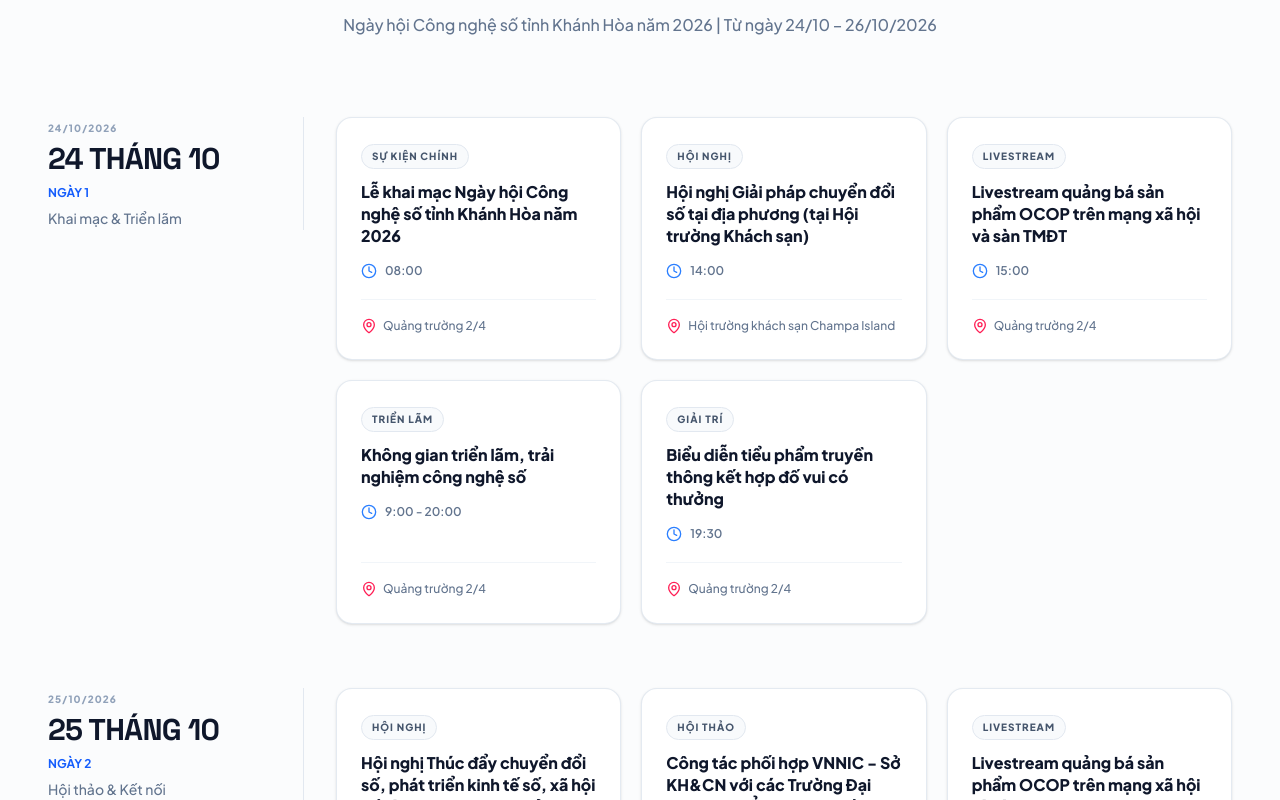
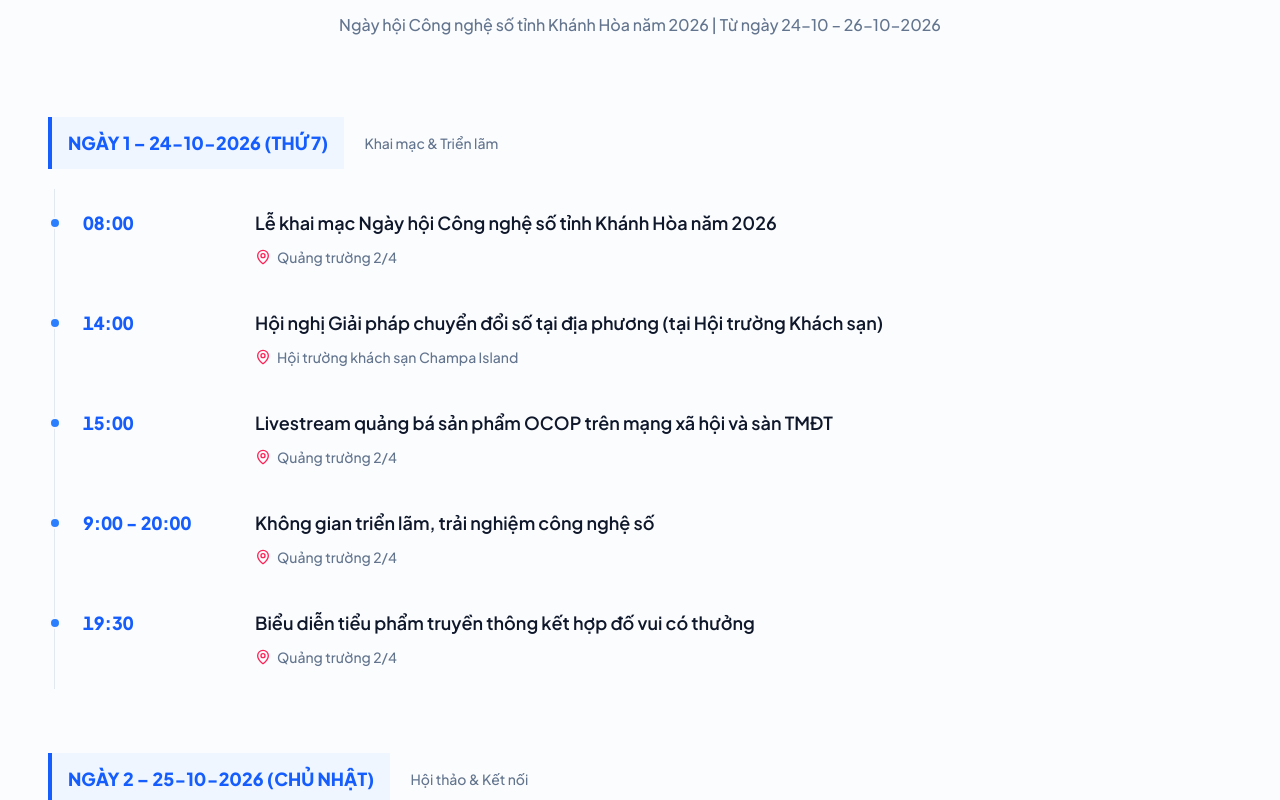
Before and after one commit to gtomedianhatrang/cnskhanhhoa, a React (Vite) app: page / in a window 1280 px wide. Shown: the part 5240-6040 px from the top of the page. Built offline with nearby package versions, Linux system fonts and the light colour scheme.

Commit message:
style(timeline): simplify event schedule layout and date formatting

```diff
--- a/src/data/timeline.ts
+++ b/src/data/timeline.ts
@@ -1,16 +1,16 @@
 export const timelineData = {
   title: 'LỊCH TRÌNH HOẠT ĐỘNG',
   titleHighlight: '',
-  subtitle: 'Ngày hội Công nghệ số tỉnh Khánh Hòa năm 2026 | Từ ngày 24/10 – 26/10/2026',
+  subtitle: 'Ngày hội Công nghệ số tỉnh Khánh Hòa năm 2026 | Từ ngày 24-10 – 26-10-2026',
   updatedDate: 'CẬP NHẬT MỚI NHẤT',
   days: [
     {
       id: 'day-1',
       dayNumber: 'NGÀY 1',
       date: '24 THÁNG 10',
-      dateFull: '24/10/2026',
-      label: 'Thứ 7 – 24/10/2026',
-      sublabel: 'NGÀY 1 – 24/10/2026 (THỨ 7)',
+      dateFull: '24-10-2026',
+      label: 'Thứ 7 – 24-10-2026',
+      sublabel: 'NGÀY 1 – 24-10-2026 (THỨ 7)',
       theme: 'Khai mạc & Triển lãm',
       sessions: [
         {
@@ -59,9 +59,9 @@ export const timelineData = {
       id: 'day-2',
       dayNumber: 'NGÀY 2',
       date: '25 THÁNG 10',
-      dateFull: '25/10/2026',
-      label: 'Chủ Nhật – 25/10/2026',
-      sublabel: 'NGÀY 2 – 25/10/2026 (CHỦ NHẬT)',
+      dateFull: '25-10-2026',
+      label: 'Chủ Nhật – 25-10-2026',
+      sublabel: 'NGÀY 2 – 25-10-2026 (CHỦ NHẬT)',
       theme: 'Hội thảo & Kết nối',
       sessions: [
         {
@@ -81,7 +81,7 @@ export const timelineData = {
           stageDotColor: 'bg-blue-500',
         },
         {
-          time: '9:00/15:00',
+          time: '9:00 - 15:00',
           title: 'Livestream quảng bá sản phẩm OCOP trên mạng xã hội và sàn TMĐT',
           location: 'Quảng trường 2/4',
           tag: 'LIVESTREAM',
@@ -110,9 +110,9 @@ export const timelineData = {
       id: 'day-3',
       dayNumber: 'NGÀY 3',
       date: '26 THÁNG 10',
-      dateFull: '26/10/2026',
-      label: 'Thứ 2 – 26/10/2026',
-      sublabel: 'NGÀY 3 – 26/10/2026 (THỨ 2)',
+      dateFull: '26-10-2026',
+      label: 'Thứ 2 – 26-10-2026',
+      sublabel: 'NGÀY 3 – 26-10-2026 (THỨ 2)',
       theme: 'Bế mạc & Tổng kết',
       sessions: [
         {
--- a/src/pages/Home/sections/EventTimeline.tsx
+++ b/src/pages/Home/sections/EventTimeline.tsx
@@ -1,7 +1,7 @@
 import React from 'react'
-import { Clock, MapPin } from 'lucide-react'
+import { MapPin } from 'lucide-react'
 import { siteData } from '@/data'
-import type { TimelineSession } from '@/data/types'
+import type { TimelineDay, TimelineSession } from '@/data/types'
 
 // Prevent "AI" from being translated incorrectly
 const protectAI = (text: string) => {
@@ -36,64 +36,40 @@ export function EventTimeline() {
           </p>
         </div>
 
-        {/* ALL DAYS CONTENT */}
-        <div className="w-full flex flex-col gap-12 lg:gap-16">
-          {timeline.days.map((day: any) => (
-            <div key={day.id} className="flex flex-col items-start gap-4 xl:flex-row xl:gap-8">
-
-              {/* LEFT - DATE INFO */}
-              <div className="mb-4 w-full shrink-0 border-b border-slate-200 pb-4 pt-1 xl:mb-0 xl:w-64 xl:border-b-0 xl:border-r xl:pr-6 xl:pb-0">
-                <span className="block text-[10px] font-black uppercase tracking-widest text-slate-400">
-                  {day.dateFull}
-                </span>
-                <span className="mt-1 block whitespace-nowrap font-display text-2xl font-black leading-tight tracking-tight text-slate-900 sm:text-3xl">
-                  {day.date}
-                </span>
-                <span className="mt-2 block text-xs font-bold text-blue-600">
-                  {day.dayNumber}
-                </span>
-                <span className="mt-1.5 block text-sm font-medium leading-relaxed text-slate-500">
+        <div className="flex w-full flex-col gap-12 lg:gap-16">
+          {timeline.days.map((day: TimelineDay) => (
+            <div key={day.id}>
+              <div className="mb-5 flex flex-wrap items-center gap-x-5 gap-y-2">
+                <h3 className="border-l-4 border-blue-600 bg-blue-50 px-4 py-3 text-base font-black uppercase text-blue-600 sm:text-lg">
+                  {day.sublabel || `${day.dayNumber} - ${day.dateFull || day.date}`}
+                </h3>
+                <p className="text-sm font-medium text-slate-500">
                   {protectAI(day.theme)}
-                </span>
+                </p>
               </div>
 
-              {/* RIGHT - SESSION CARDS */}
-              <div className="grid w-full flex-1 grid-cols-1 gap-4 sm:gap-5 md:grid-cols-2 lg:grid-cols-3">
+              <ol className="ml-1.5 border-l border-slate-200">
                 {day.sessions.map((session: TimelineSession, sessionIndex: number) => (
-                  <div
+                  <li
                     key={`${day.id}-${session.time}-${sessionIndex}`}
-                    className="group relative flex flex-col justify-between overflow-hidden rounded-2xl border border-slate-200/90 bg-white p-5 shadow-sm transition-all duration-300 hover:border-blue-400/80 hover:shadow-xl sm:p-6"
+                    className="relative grid grid-cols-[6.5rem_minmax(0,1fr)] items-start gap-x-3 py-5 pl-4 sm:grid-cols-[8rem_minmax(0,1fr)] sm:gap-x-5 sm:pl-7 lg:grid-cols-[9rem_minmax(0,1fr)] lg:gap-x-7"
                   >
-                    {/* Top accent */}
-                    <div className="absolute left-0 right-0 top-0 h-1 bg-gradient-to-r from-blue-600 via-cyan-400 to-blue-500 opacity-0 transition-opacity duration-300 group-hover:opacity-100" />
-
-                    <div>
-                      {/* Tag */}
-                      <span className="mb-3 inline-block rounded-full border border-slate-200 bg-slate-50 px-2.5 py-1 text-[10px] font-black uppercase tracking-widest text-slate-600">
-                        {protectAI(session.tag)}
-                      </span>
-
-                      {/* Title */}
-                      <h4 className="text-sm font-black leading-snug text-slate-900 transition-colors group-hover:text-blue-600 sm:text-base">
+                    <span aria-hidden="true" className="absolute -left-1.5 top-7 h-3 w-3 rounded-full border-2 border-slate-50 bg-blue-500" />
+                    <span className="whitespace-nowrap text-sm font-black tabular-nums leading-7 text-blue-600 sm:text-lg">
+                      {session.time}
+                    </span>
+                    <div className="min-w-0">
+                      <h4 className="text-base font-semibold leading-7 text-slate-900 lg:text-lg">
                         {protectAI(session.title)}
                       </h4>
-
-                      {/* Time */}
-                      <div className="mt-4 flex items-center gap-2 text-xs font-semibold text-slate-500">
-                        <Clock className="h-4 w-4 shrink-0 text-blue-500" />
-                        <span>{session.time}</span>
+                      <div className="mt-2 flex items-start gap-1.5 text-sm font-medium leading-6 text-slate-500">
+                        <MapPin aria-hidden="true" className="mt-1 h-4 w-4 shrink-0 text-rose-500" />
+                        <span>{session.location}</span>
                       </div>
                     </div>
-
-                    {/* Location */}
-                    <div className="mt-5 flex items-start gap-1.5 border-t border-slate-100 pt-4 text-xs font-medium text-slate-500">
-                      <MapPin className="mt-0.5 h-4 w-4 shrink-0 text-rose-500" />
-                      <span className="leading-relaxed">{session.location}</span>
-                    </div>
-                  </div>
+                  </li>
                 ))}
-              </div>
-
+              </ol>
             </div>
           ))}
         </div>
```
